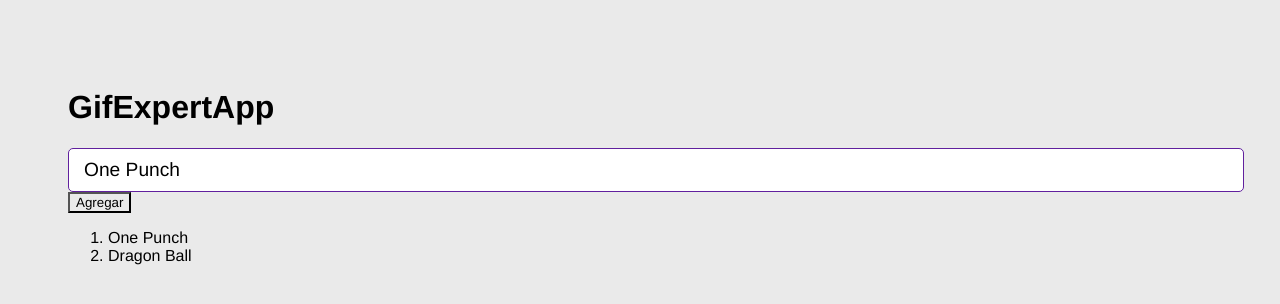
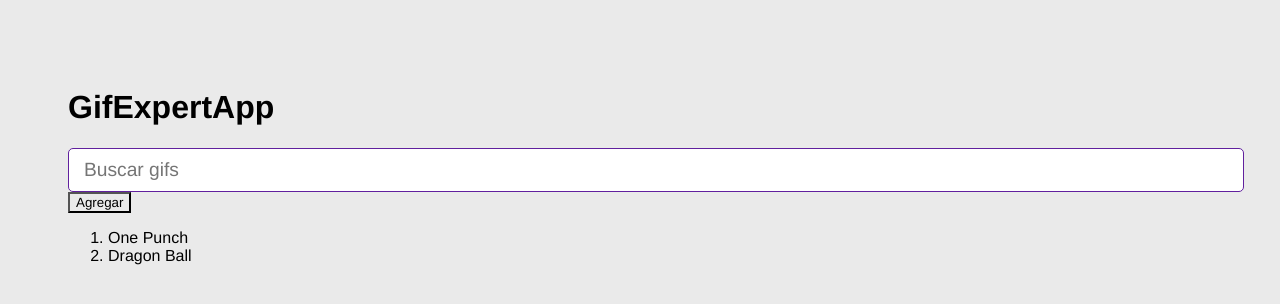
Before and after one commit to AlvaroGDev/GifExpertApp, a React (Vite) app: page / in a window 1280 px wide. Shown: the top 304 px of the page. Built offline with nearby package versions, Linux system fonts and the light colour scheme.

Commit message:
Componente AddCategory

```diff
--- a/src/GifExpertApp.jsx
+++ b/src/GifExpertApp.jsx
@@ -7,9 +7,9 @@ export const GifExpertApp = () => {
 
     const [categories, setCategories] = useState(['One Punch', 'Dragon Ball']); //Asi siempre será un array
 
-    const onAddCategory = () => {
+    const onAddCategory = (inputValue) => {
 
-        setCategories(['Valorant', ...categories])
+        setCategories([inputValue, ...categories])
 
         //setCategories(cat => [...cat, 'Valorant']);
 
@@ -21,7 +21,7 @@ export const GifExpertApp = () => {
     return (
         <>
             <h1>GifExpertApp</h1>
-            <AddCategory />
+            <AddCategory onNewCategory={onAddCategory} />
             <button onClick={onAddCategory}>Agregar</button>
             <ol>
                 {categories.map(category => {
--- a/src/components/AddCategory.jsx
+++ b/src/components/AddCategory.jsx
@@ -1,25 +1,28 @@
 import { useState } from "react"
+import { GifExpertApp } from "../GifExpertApp";
 
+export default function AddCategory({ onNewCategory }) {
 
-export default function AddCategory() {
-
-    const [inputValue, setInputValue] = useState('One Punch');
+    const [inputValue, setInputValue] = useState('');
 
     const onInputChange = (e) => {
 
-        setInputValue(e.target.value);
-        console.log(e.target.value);
+        setInputValue(e.target.value); //Cada vez que pulsamos una tecla, salta el onChange, haciendo saltar esta funcion que es el hook, y asi actualiza el valor del input
     }
 
     const onSubmit = (e) => {
         e.preventDefault();
-        console.log(inputValue);
+
+        if (inputValue.trim().length <= 1) return; //Si es menor o igual que 1, salimos
+
+        onNewCategory(inputValue.trim());
+        setInputValue('');
     }
 
     return (
         <>
 
-            <form onSubmit={(event) => onSubmit(event)}>
+            <form onSubmit={onSubmit}>
                 <input
                     type="text"
                     placeholder="Buscar gifs"
```
